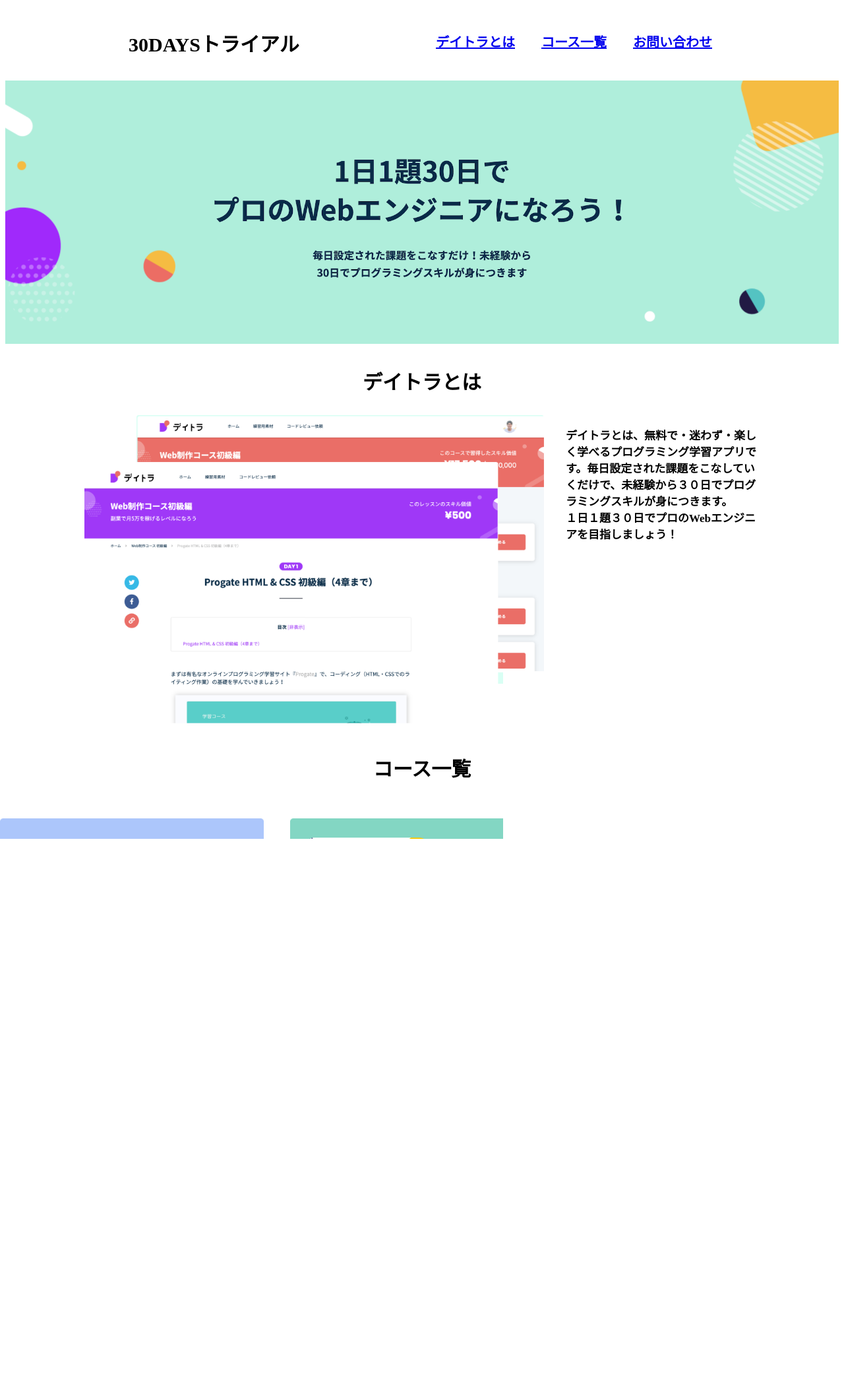
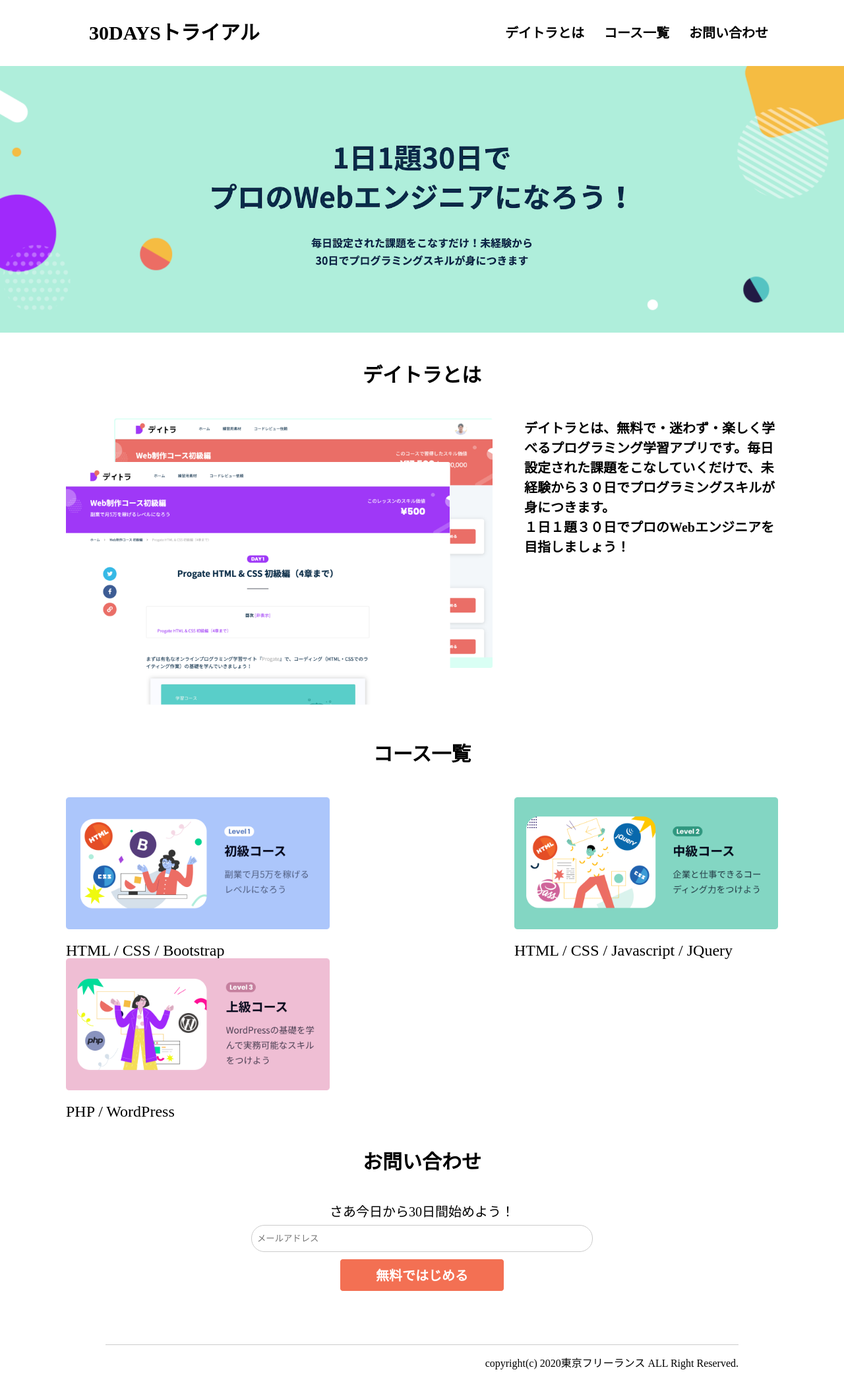
Before and after one commit to kozuuu/copy1, a plain HTML site: page index.html in a window 1280 px wide. Shown: the whole page at 66% size. Before the commit the page ends 1887 px from the top, so only its background shows below. Drawn offline with Linux system fonts and the light colour scheme.

Commit message:
フィードバッグ内容修正

```diff
--- a/css/style.css
+++ b/css/style.css
@@ -1,100 +1,131 @@
 @charset "UTF-8";
+@import url("./reset.css");
+
+body {
+  /* margin: 0; */
+}
 
 header {
-  width: 960px;
+  /* width: 960px; */
   display: flex;
   justify-content: space-between;
-  margin: 0 auto;
+  padding: 0 100px;
+  /* margin: 0 auto; */
 }
 
 h1 {
   font-size: 30px;
+  font-weight: bold;
   margin: 35px;
 }
 
-nav {
-  /* flex: １; */
+ul {
+  list-style: none;
+  display: flex;
+  justify-content: flex-end;
+  font-size: 20px;
+  font-weight: bold;
 }
 
-ul, li{
-  list-style: none;
-  display: flex;
-  font-size: 20px;
-  font-weight: bold;
-  margin: 20px 20px;
+li {
+  padding-top: 15px;
+  margin: 25px 15px;
 }
 
-.main-vsual img {
-  width: 100%;
+header a, header a:link,  header a:visited {
+  color: #000;
+  text-decoration: none;
 }
 
-h2,h3,h4 {
+header a:hover {
+  color: #999;
+}
+
+.mainVisual img {
+  width: 100%;
+  height: auto;
+}
+
+h2 {
   font-size: 30px;
-  margin: 30px;
+  font-weight: bold;
+  margin: 50px 30px;
   text-align: center;
 }
 
-.main {
-  margin: 0 120px;
+.mainItems {
+  margin: 0 100px;
   display: flex;
 }
 
-.sample img {
-  margin-right: 30px;
-  width: 700px;
+.mainItems img {
+  width: 650px;
+  height: auto;
 }
 
-.textbox {
-  font-size: 17px;
+.mainItems p  {
+  font-size: 20px;
   font-weight: bold;
+  line-height: 30px;
+  margin-left: 45px;
 }
 
-.container {
+.courseItemGroup {
   display: flex;
-  justify-content: center;
-  font-size: 25px;
-  gap: 40px;
+  flex-wrap: wrap;
+  justify-content: space-between;
+  margin: 0 100px;
 }
 
-.container img {
+.courseItemGroup img {
   width: 400px;
-  height: 200px;
+  height: auto;
+  margin-bottom: 20px;
+}
+
+.courseItemGroup p {
+  margin-top: 0;
+  font-size: 24px;
+  word-break: break-word;
 }
 
 h5 {
   font-size: 15px;
+  font-weight: bold;
   margin: 20px;
   text-align: center;
 }
 
-.emailtop p {
+.message  {
   font-size: 20px;
   text-align: center;
-  margin: 0;
+  margin: 10px 0;
 }
 
 .email {
-  width: 15cm;
-  height: 1cm;
+  width: 500px;
+  height: 35px;
   border: solid 1px #ccc;
   border-radius: 20px;
-  border-width: 1.5px;
+  border-width: 1px;
   padding: 2px 8px;
   margin: 0;
 }
 
-form {
-  text-align: center;
+.mailForm {
+  display: flex;
+  flex-direction: column;
+  align-items: center;
 }
 
-.btn {
+.submitBtn {
   font-size: 20px;
   font-weight: bolder;
   color: rgb(255, 255, 255);
   background-color: #f37053;
-  width: 7cm;
-  height: 1.5cm;
-  border-radius: 8px;
+  width: 250px;
+  height: 50px;
+  border-radius: 5px;
   border: solid 1px ;
   margin-top: 10px;
   margin-bottom: 80px;
@@ -102,9 +133,120 @@ form {
 
 .footer  {
   width: 960px;
-  float: right;
-  margin-right: 300px;
+  margin: 0 auto;
   text-align: right;
-  padding: 20px 0;
-  border-top: 1px solid #CCC ;
+  padding-top: 20px;
+  /* padding-right: 100px; */
+  margin-bottom: 20px;
+  border-top: 1px solid #ccc;
 }
+
+/**
+* レスポンシブ設定
+**/
+@media screen and (max-width:479px) {
+  header {
+    width: 100%;
+    display: block;
+    margin: 0 auto;
+    padding: 0;
+  }
+
+  h1 {
+    font-size: 20px;
+    margin: 20px 0;
+    text-align: center;
+  }
+
+  ul {
+    font-size: 12px;
+    padding: 0 30px;
+  }
+
+  li {
+    padding: 0;
+    margin: 12px 16px;
+  }
+
+  main {
+    padding: 0 16px;
+  }
+
+  .mainVisual img {
+    width: 100%;
+    height: auto;
+    margin-bottom: 20px;
+  }
+
+  h2 {
+    font-size: 20px;
+    margin: 30px 0;
+  }
+
+  .mainItems {
+    flex-direction: column;
+    margin: 20px 0;
+  }
+
+  .mainItems img {
+    width:100%;
+    height: auto;
+    padding: 0;
+  }
+
+  .mainItems p {
+    font-weight: normal;
+    font-size: 15px;
+    line-height: 20px;
+    margin: 30px 5px;
+  }
+
+  .courseItemGroup {
+    flex-direction: column;
+    margin: 20px 0;
+  }
+
+  .courseItemGroup .courseItem {
+    margin: 15px 0;
+  }
+
+  .courseItemGroup .courseItem {
+    width: 100%;
+  }
+
+  .courseItemGroup .courseItem img {
+    width: 100%;
+    margin-bottom: 5px;
+  }
+  .courseItemGroup .courseItem p {
+    font-size: 15px;
+  }
+
+  .message {
+    font-size: 15px;
+    padding: 20px 0;
+  }
+
+  .email {
+    width: 320px;
+    height: auto;
+    padding: 16px 8px;
+    border-radius: 32px;
+    margin-bottom: 16px;
+  }
+
+  .submitBtn {
+    width: 330px;
+    height: auto;
+    font-size: 15px;
+    padding: 16px 8px;
+  }
+
+  .footer {
+    width: 100%;
+    font-size: 10px;
+    text-align: center;
+    padding: 10px 0;
+  }
+
+}
--- a/index.html
+++ b/index.html
@@ -4,6 +4,7 @@
       <meta charset ="UTF-8">
       <title>30DAYSトライアル</title>
       <link rel="stylesheet" href="css/style.css">
+      <meta name="viewport" content="width=device-width,initial-scale=1.0">
     </head>
 
 <body>
@@ -18,40 +19,47 @@
     </nav>
   </header>
 
+  <div class="mainVisual">
+    <img src="img/main-visual.png" alt="トップ画像">
+  </div>
+
   <main>
       <article>
-          <div class="main-vsual">
-             <img src="img/main-vsual.png" alt="トップ画像">
-          </div>
          <h2 id="about">デイトラとは</h2>
-         <div class="main">
-            <div class="sample">
+         <div class="mainItems">
+            <div>
               <img src="img/about.png" alt="サンプル画像">
             </div>
-             <div class="textbox">
+            <div>
               <p>デイトラとは、無料で・迷わず・楽しく学べるプログラミング学習アプリです。毎日設定された課題をこなしていくだけで、未経験から３０日でプログラミングスキルが身につきます。<br>１日１題３０日でプロのWebエンジニアを目指しましょう！</p>
-              </div>
+            </div>
          </div>
       </article>
 
       <section>
-        <h3 id="course">コース一覧</h3>
-          <div class="container">
-              <p><img src="img/web_first.png" alt="初級コース"><br>HTML/CSS/Bootstrap</p>
-              <p><img src="img/web_second.png" alt="中級コース"><br>HTML/CSS/Javascript/JQuery</p>
-              <p><img src="img/web_third.png" alt="上級コース"><br>PHP/WordPress</p>
+        <h2 id="course">コース一覧</h2>
+          <div class="courseItemGroup">
+              <div class="courseItem">
+                <img src="img/web_first.png" alt="初級コース">
+                <p>HTML / CSS / Bootstrap</p>
+              </div>
+              <div class="courseItem">
+                <img src="img/web_second.png" alt="中級コース">
+                <p>HTML / CSS / Javascript / JQuery</p>
+              </div>
+              <div class="courseItem">
+              <img src="img/web_third.png" alt="上級コース">
+              <p>PHP / WordPress</p>
           </div>
       </section>
   </main>
 
   <section>
-    <h4 id="form">お問い合わせ</h4>
-      <div class="emailtop">
-        <p>さあ今日から30日間始めよう！</p>
-      </div>
-    <form>
-      <input type="email" placeholder="メールアドレス" class="email"><br>
-      <input type="submit" value="無料ではじめる" class="btn">
+    <h2 id="form">お問い合わせ</h2>
+    <p class="message">さあ今日から30日間始めよう！</p>
+    <form class="mailForm">
+      <input type="email" placeholder="メールアドレス" class="email">
+      <input type="submit" value="無料ではじめる" class="submitBtn">
     </form>
   </section>
 
```
Also changed, not shown: img/main-visual.png (renamed from img/main-vsual.png), img/main-vsual-nontitle.png (deleted).
